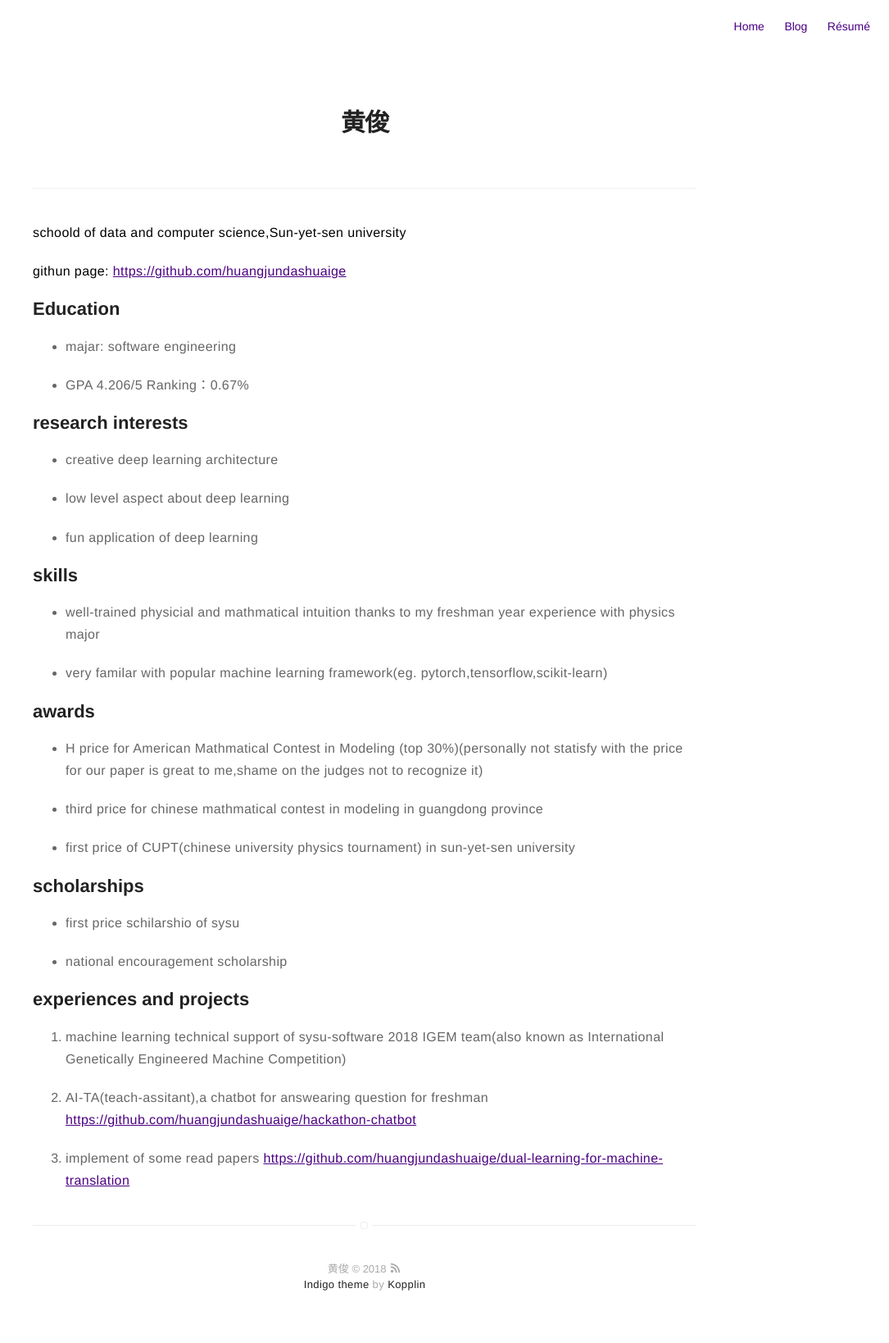
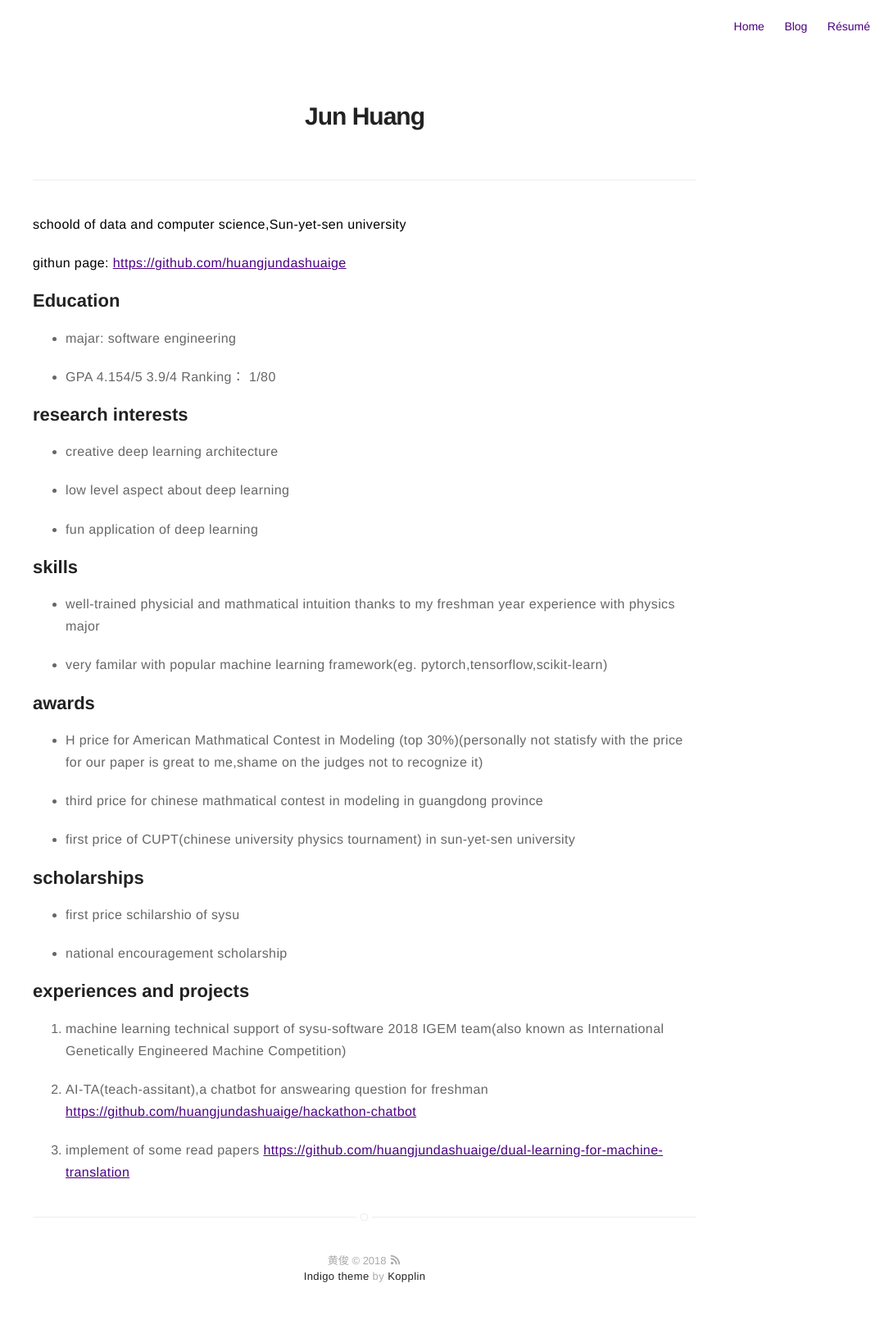
Before and after one commit to huangjundashuaige/huangjundashuaige, a Jekyll site: the page built from assets/resume/resume.md, in a window 1280 px wide. Shown: the whole page at 82% size, without its empty margins (195-1280 px from the left). Built offline with Jekyll 4.4.1, drawn with Linux system fonts in a browser that asks for light colours; our own code applies the rules of GitHub Pages for plain Markdown files.

Commit message:
change resume

```diff
--- a/assets/resume/resume.md
+++ b/assets/resume/resume.md
@@ -1,4 +1,4 @@
-# 黄俊
+# Jun Huang
 ---
 __schoold of data and computer science,Sun-yet-sen university__
 
@@ -8,7 +8,7 @@ __githun page:
 ## Education
 - majar: software engineering
 
-- GPA 4.206/5 Ranking：0.67%
+- GPA 4.154/5 3.9/4 Ranking： 1/80
 
 ## research interests
 - creative deep learning
```
